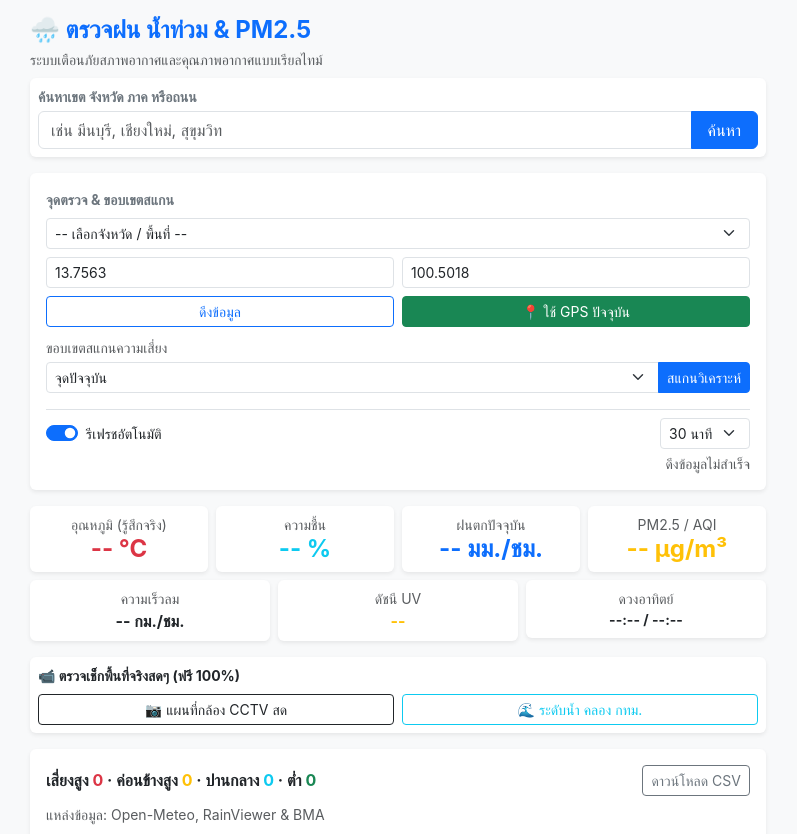
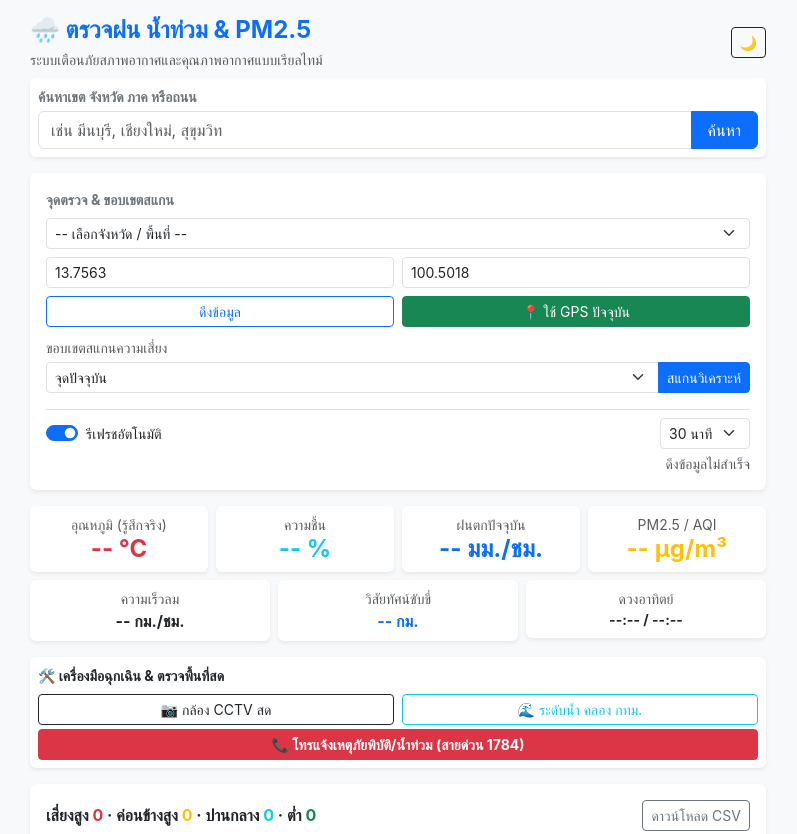
Before and after one commit to ravitsilapa-oss/smart-rain-app, a plain HTML site: page index.html in a window 1280 px wide. Shown: the top 834 px of the page, without its empty margins (242-1039 px from the left). Drawn offline with nearby package versions, Linux system fonts and the light colour scheme; no server answers.

Commit message:
Update index.html

```diff
--- a/index.html
+++ b/index.html
@@ -17,13 +17,16 @@
 <body class="bg-light">
 
     <div class="container-fluid px-3 py-2 max-w-mobile">
-        <!-- Header -->
+        <!-- Header & Theme Switcher -->
         <header class="my-2 d-flex justify-content-between align-items-center">
             <div>
                 <h4 class="fw-bold text-primary mb-1">🌧️ ตรวจฝน น้ำท่วม & PM2.5</h4>
                 <p class="text-muted small mb-0">ระบบเตือนภัยสภาพอากาศและคุณภาพอากาศแบบเรียลไทม์</p>
             </div>
-            <button id="btnInstallPWA" class="btn btn-sm btn-outline-primary fw-bold d-none">📲 ติดตั้งแอป</button>
+            <div class="d-flex gap-1">
+                <button id="btnToggleDark" class="btn btn-sm btn-outline-dark">🌙</button>
+                <button id="btnInstallPWA" class="btn btn-sm btn-outline-primary fw-bold d-none">📲 ติดตั้งแอป</button>
+            </div>
         </header>
 
         <!-- Search Box -->
@@ -123,8 +126,8 @@
             </div>
             <div class="col-4 col-md-4 mt-2">
                 <div class="card p-2 text-center border-0 shadow-sm">
-                    <span class="small text-muted">ดัชนี UV</span>
-                    <div class="fw-bold text-warning" id="valUV">--</div>
+                    <span class="small text-muted">วิสัยทัศน์ขับขี่</span>
+                    <div class="fw-bold text-primary" id="valVisibility">-- กม.</div>
                 </div>
             </div>
             <div class="col-4 col-md-4 mt-2">
@@ -135,18 +138,23 @@
             </div>
         </div>
 
-        <!-- CCTV & Water Level Direct Tools -->
+        <!-- CCTV & Emergency SOS Tools -->
         <div class="card shadow-sm p-2 mb-3 border-0 bg-white">
-            <div class="fw-bold text-dark mb-2 small">📹 ตรวจเช็กพื้นที่จริงสดๆ (ฟรี 100%)</div>
+            <div class="fw-bold text-dark mb-2 small">🛠️ เครื่องมือฉุกเฉิน & ตรวจพื้นที่สด</div>
             <div class="row g-2">
                 <div class="col-6">
                     <a id="btnCCTV" href="https://traffic.longdo.com/" target="_blank" class="btn btn-outline-dark btn-sm w-100">
-                        📷 แผนที่กล้อง CCTV สด
+                        📷 กล้อง CCTV สด
                     </a>
                 </div>
                 <div class="col-6">
                     <a id="btnWaterLevel" href="https://dds.bangkok.go.th/" target="_blank" class="btn btn-outline-info btn-sm w-100">
                         🌊 ระดับน้ำ คลอง กทม.
+                    </a>
+                </div>
+                <div class="col-12 mt-1">
+                    <a href="tel:1784" class="btn btn-danger btn-sm w-100 fw-bold">
+                        📞 โทรแจ้งเหตุภัยพิบัติ/น้ำท่วม (สายด่วน 1784)
                     </a>
                 </div>
             </div>
```
